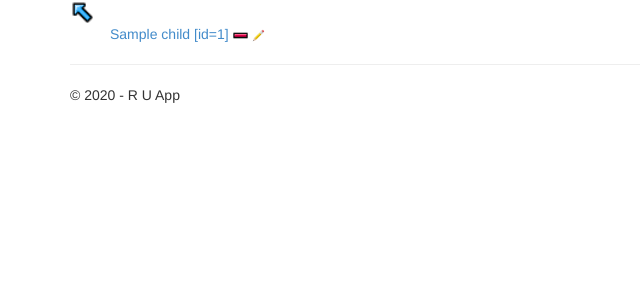
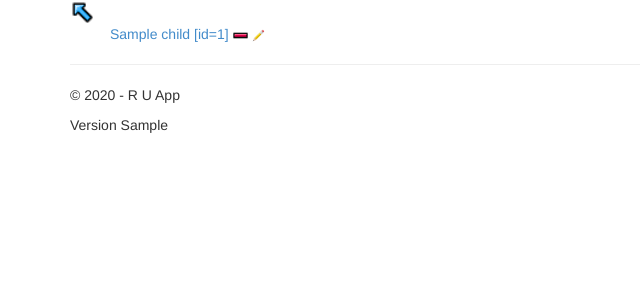
Before and after one commit to dexblack/WordTree, a Django app: template WordTree/app/templates/app/menu.html in a window 1280 px wide. Shown: the part 113-413 px from the top of the page, without its empty margins (0-640 px from the left). Run offline with Django 3.2, Linux system fonts and the light colour scheme; the template is opened without the code that fills it: most values are stand-ins (such as "Sample title", 1, 10 or a date in 2020); some libraries are stand-ins or nearby versions.

Commit message:
Implemented a version number display.

```diff
--- a/WordTree/app/templates/app/layout.html
+++ b/WordTree/app/templates/app/layout.html
@@ -38,6 +38,7 @@
         <hr/>
         <footer>
             <p>&copy; {{ year }} - R U App</p>
+            <p>Version {{ this_app_ver }}</p>
         </footer>
     </div>
 
--- a/WordTree/app/views.py
+++ b/WordTree/app/views.py
@@ -19,6 +19,7 @@ logger = logging.getLogger(__name__)
 def render_app_page(**kwargs):
     try:
         kwargs["context_instance"]["this_app_name"] = "Editor prototype"
+        kwargs["context_instance"]["this_app_ver"] = "0.9.2"
     except KeyError:
         pass
     kwargs["template_name"] = "app/" + kwargs["template_name"]
```
